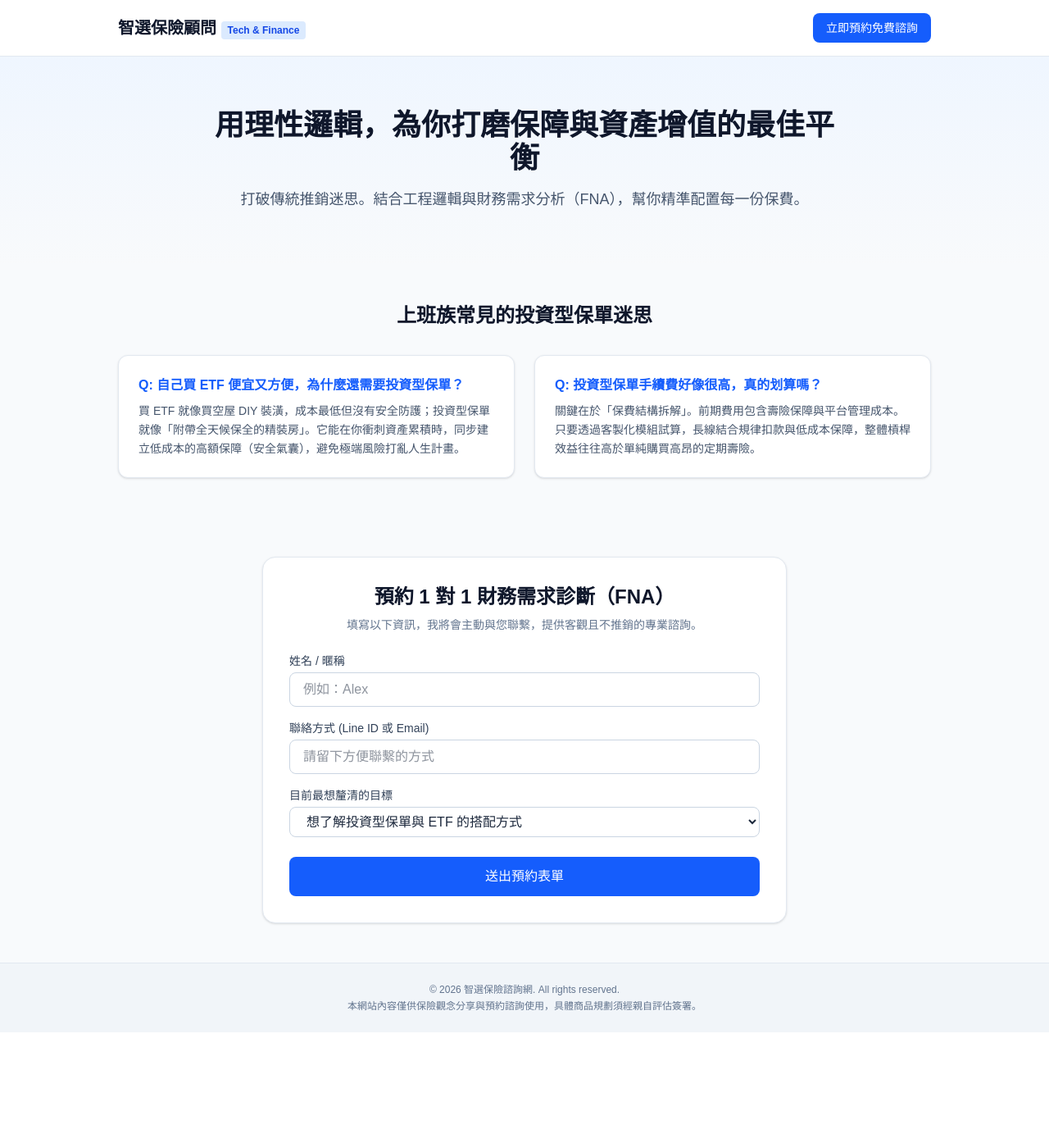
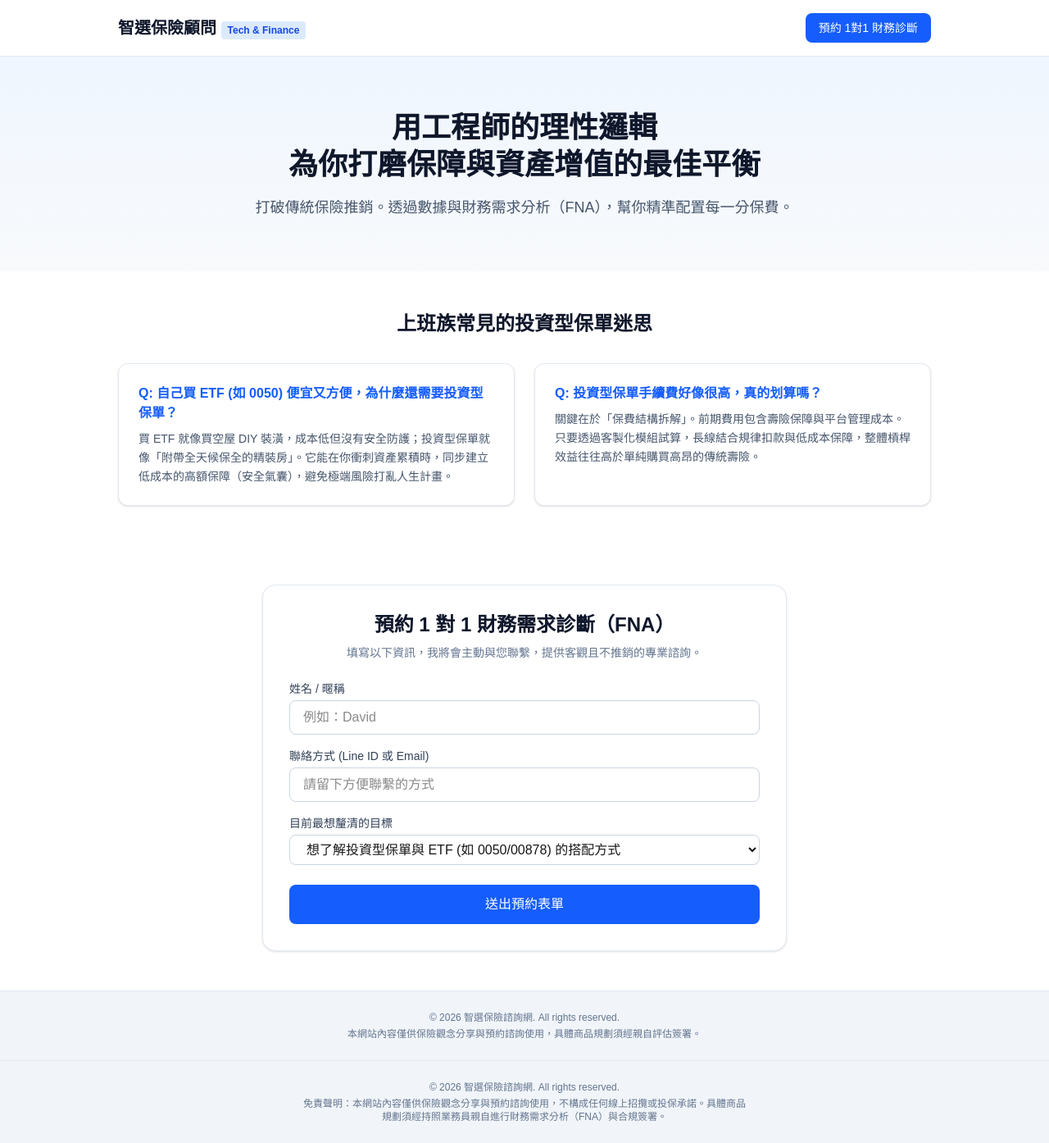
Before and after one commit to wennnny/my-insurance-site, a Next.js app: page / in a window 1280 px wide. Shown: the whole page at 82% size. Before the commit the page ends 1259 px from the top, so only its background shows below. Built offline with nearby package versions, Linux system fonts and the light colour scheme.

Commit message:
update api to send email.

```diff
--- a/app/layout.tsx
+++ b/app/layout.tsx
@@ -1,29 +1,45 @@
-import type { Metadata } from "next";
-import { Geist, Geist_Mono } from "next/font/google";
-import "./globals.css";
-
-const geistSans = Geist({
-  variable: "--font-geist-sans",
-  subsets: ["latin"],
-});
-
-const geistMono = Geist_Mono({
-  variable: "--font-geist-mono",
-  subsets: ["latin"],
-});
+import type { Metadata } from 'next';
+import './globals.css';
 
 export const metadata: Metadata = {
-  title: "Create Next App",
-  description: "Generated by create next app",
+  title: '智選保險顧問 | Tech & Finance',
+  description: '結合工程邏輯與財務需求分析（FNA），為你打造客觀、透明的保險與資產配置方案。',
 };
 
-export default function RootLayout({ children }: LayoutProps<"/">) {
+export default function RootLayout({
+  children,
+}: {
+  children: React.ReactNode;
+}) {
   return (
-    <html
-      lang="en"
-      className={`${geistSans.variable} ${geistMono.variable} h-full antialiased`}
-    >
-      <body className="min-h-full flex flex-col">{children}</body>
+    <html lang="zh-TW">
+      <body className="min-h-screen bg-slate-50 text-slate-800 flex flex-col justify-between">
+        {/* Header */}
+        <header className="bg-white border-b border-slate-200 sticky top-0 z-50">
+          <div className="max-w-5xl mx-auto px-4 py-4 flex justify-between items-center">
+            <h1 className="text-xl font-bold text-slate-900">
+              智選保險顧問 <span className="text-xs bg-blue-100 text-blue-700 px-2 py-1 rounded">Tech & Finance</span>
+            </h1>
+            <a
+              href="#booking"
+              className="bg-blue-600 hover:bg-blue-700 text-white px-4 py-2 rounded-lg font-medium transition-colors text-sm"
+            >
+              預約 1對1 財務診斷
+            </a>
+          </div>
+        </header>
+
+        {/* Main Content */}
+        <main className="flex-grow">{children}</main>
+
+        {/* Footer */}
+        <footer className="bg-slate-100 border-t border-slate-200 py-6 text-center text-xs text-slate-500">
+          <p>© 2026 智選保險諮詢網. All rights reserved.</p>
+          <p className="mt-1 max-w-xl mx-auto px-4">
+            免責聲明：本網站內容僅供保險觀念分享與預約諮詢使用，不構成任何線上招攬或投保承諾。具體商品規劃須經持照業務員親自進行財務需求分析（FNA）與合規簽署。
+          </p>
+        </footer>
+      </body>
     </html>
   );
 }
--- a/app/page.tsx
+++ b/app/page.tsx
@@ -1,104 +1,47 @@
 "use client";
 
 import React from 'react';
+import BookingForm from '@/components/BookingForm';
 
 export default function Home() {
   return (
-    <div className="min-h-screen bg-slate-50 text-slate-800">
-      {/* 頁首 Header */}
-      <header className="bg-white border-b border-slate-200 sticky top-0 z-50">
-        <div className="max-w-5xl mx-auto px-4 py-4 flex justify-between items-center">
-          <h1 className="text-xl font-bold text-slate-900">
-            智選保險顧問 <span className="text-xs bg-blue-100 text-blue-700 px-2 py-1 rounded">Tech & Finance</span>
-          </h1>
-          <a
-            href="#booking"
-            className="bg-blue-600 hover:bg-blue-700 text-white px-4 py-2 rounded-lg font-medium transition-colors text-sm"
-          >
-            立即預約免費諮詢
-          </a>
-        </div>
-      </header>
-
+    <div>
       {/* Hero 區塊 */}
       <section className="bg-gradient-to-b from-blue-50 to-slate-50 py-16 px-4">
         <div className="max-w-3xl mx-auto text-center space-y-4">
-          <h2 className="text-3xl md:text-4xl font-extrabold text-slate-900">
-            用理性邏輯，為你打磨保障與資產增值的最佳平衡
+          <h2 className="text-3xl md:text-4xl font-extrabold text-slate-900 leading-tight">
+            用工程師的理性邏輯<br />為你打磨保障與資產增值的最佳平衡
           </h2>
           <p className="text-slate-600 text-lg">
-            打破傳統推銷迷思。結合工程邏輯與財務需求分析（FNA），幫你精準配置每一份保費。
+            打破傳統保險推銷。透過數據與財務需求分析（FNA），幫你精準配置每一分保費。
           </p>
         </div>
       </section>
 
-      {/* 核心區塊 1：保險迷思 QA */}
+      {/* 核心區塊：保險迷思 QA */}
       <section className="max-w-5xl mx-auto px-4 py-12">
         <h3 className="text-2xl font-bold text-slate-900 text-center mb-8">
           上班族常見的投資型保單迷思
         </h3>
         <div className="grid md:grid-cols-2 gap-6">
-          {/* Card 1 */}
           <div className="bg-white p-6 rounded-xl border border-slate-200 shadow-sm hover:shadow-md transition-shadow">
-            <div className="text-blue-600 font-semibold mb-2">Q: 自己買 ETF 便宜又方便，為什麼還需要投資型保單？</div>
+            <div className="text-blue-600 font-semibold mb-2">Q: 自己買 ETF (如 0050) 便宜又方便，為什麼還需要投資型保單？</div>
             <p className="text-slate-600 text-sm leading-relaxed">
-              買 ETF 就像買空屋 DIY 裝潢，成本最低但沒有安全防護；投資型保單就像「附帶全天候保全的精裝房」。它能在你衝刺資產累積時，同步建立低成本的高額保障（安全氣囊），避免極端風險打亂人生計畫。
+              買 ETF 就像買空屋 DIY 裝潢，成本低但沒有安全防護；投資型保單就像「附帶全天候保全的精裝房」。它能在你衝刺資產累積時，同步建立低成本的高額保障（安全氣囊），避免極端風險打亂人生計畫。
             </p>
           </div>
-          {/* Card 2 */}
           <div className="bg-white p-6 rounded-xl border border-slate-200 shadow-sm hover:shadow-md transition-shadow">
             <div className="text-blue-600 font-semibold mb-2">Q: 投資型保單手續費好像很高，真的划算嗎？</div>
             <p className="text-slate-600 text-sm leading-relaxed">
-              關鍵在於「保費結構拆解」。前期費用包含壽險保障與平台管理成本。只要透過客製化模組試算，長線結合規律扣款與低成本保障，整體槓桿效益往往高於單純購買高昂的定期壽險。
+              關鍵在於「保費結構拆解」。前期費用包含壽險保障與平台管理成本。只要透過客製化模組試算，長線結合規律扣款與低成本保障，整體槓桿效益往往高於單純購買高昂的傳統壽險。
             </p>
           </div>
         </div>
       </section>
 
-      {/* 核心區塊 2：線上預約諮詢表單 */}
-      <section id="booking" className="max-w-2xl mx-auto px-4 py-12">
-        <div className="bg-white p-8 rounded-2xl border border-slate-200 shadow-sm">
-          <h3 className="text-2xl font-bold text-slate-900 text-center mb-2">
-            預約 1 對 1 財務需求診斷（FNA）
-          </h3>
-          <p className="text-slate-500 text-center text-sm mb-6">
-            填寫以下資訊，我將會主動與您聯繫，提供客觀且不推銷的專業諮詢。
-          </p>
+      {/* 預約表單元件 */}
+      <BookingForm />
 
-          <form className="space-y-4" onSubmit={(e) => e.preventDefault()}>
-            <div>
-              <label className="block text-sm font-medium text-slate-700 mb-1">姓名 / 暱稱</label>
-              <input
-                type="text"
-                placeholder="例如：Alex"
-                className="w-full px-4 py-2 border border-slate-300 rounded-lg focus:ring-2 focus:ring-blue-500 focus:outline-none"
-              />
-            </div>
-            <div>
-              <label className="block text-sm font-medium text-slate-700 mb-1">聯絡方式 (Line ID 或 Email)</label>
-              <input
-                type="text"
-                placeholder="請留下方便聯繫的方式"
-                className="w-full px-4 py-2 border border-slate-300 rounded-lg focus:ring-2 focus:ring-blue-500 focus:outline-none"
-              />
-            </div>
-            <div>
-              <label className="block text-sm font-medium text-slate-700 mb-1">目前最想釐清的目標</label>
-              <select className="w-full px-4 py-2 border border-slate-300 rounded-lg focus:ring-2 focus:ring-blue-500 focus:outline-none">
-                <option>想了解投資型保單與 ETF 的搭配方式</option>
-                <option>評估現有保單是否需要調整</option>
-                <option>規劃退休金與家庭保障額度</option>
-              </select>
-            </div>
-            <button
-              type="submit"
-              className="w-full bg-blue-600 hover:bg-blue-700 text-white font-medium py-3 rounded-lg transition-colors mt-2"
-            >
-              送出預約表單
-            </button>
-          </form>
-        </div>
-      </section>
 
       {/* 頁尾 Footer */}
       <footer className="bg-slate-100 border-t border-slate-200 py-6 text-center text-xs text-slate-500">
--- /dev/null
+++ b/components/BookingForm.tsx
@@ -0,0 +1,75 @@
+"use client";
+
+import React, { useState } from 'react';
+
+export default function BookingForm() {
+  const [submitted, setSubmitted] = useState(false);
+
+  const handleSubmit = async (e: React.FormEvent) => {
+    e.preventDefault();
+
+    const res = await fetch('/api/contact', {
+        method: 'POST',
+        headers: { 'Content-Type': 'application/json' },
+        body: JSON.stringify({ name, contact, goal }),
+    });
+
+    if (res.ok) {
+        setSubmitted(true);
+    }
+  };
+
+  return (
+    <div id="booking" className="max-w-2xl mx-auto px-4 py-12">
+      <div className="bg-white p-8 rounded-2xl border border-slate-200 shadow-sm">
+        <h3 className="text-2xl font-bold text-slate-900 text-center mb-2">
+          預約 1 對 1 財務需求診斷（FNA）
+        </h3>
+        <p className="text-slate-500 text-center text-sm mb-6">
+          填寫以下資訊，我將會主動與您聯繫，提供客觀且不推銷的專業諮詢。
+        </p>
+
+        {submitted ? (
+          <div className="bg-green-50 text-green-800 p-4 rounded-lg text-center font-medium">
+            ✅ 感謝您的預約！我會在 24 小時之內與您聯繫。
+          </div>
+        ) : (
+          <form className="space-y-4" onSubmit={handleSubmit}>
+            <div>
+              <label className="block text-sm font-medium text-slate-700 mb-1">姓名 / 暱稱</label>
+              <input
+                required
+                type="text"
+                placeholder="例如：David"
+                className="w-full px-4 py-2 border border-slate-300 rounded-lg focus:ring-2 focus:ring-blue-500 focus:outline-none"
+              />
+            </div>
+            <div>
+              <label className="block text-sm font-medium text-slate-700 mb-1">聯絡方式 (Line ID 或 Email)</label>
+              <input
+                required
+                type="text"
+                placeholder="請留下方便聯繫的方式"
+                className="w-full px-4 py-2 border border-slate-300 rounded-lg focus:ring-2 focus:ring-blue-500 focus:outline-none"
+              />
+            </div>
+            <div>
+              <label className="block text-sm font-medium text-slate-700 mb-1">目前最想釐清的目標</label>
+              <select className="w-full px-4 py-2 border border-slate-300 rounded-lg focus:ring-2 focus:ring-blue-500 focus:outline-none">
+                <option>想了解投資型保單與 ETF (如 0050/00878) 的搭配方式</option>
+                <option>評估現有保單是否需要調整</option>
+                <option>規劃退休金與家庭高額保障</option>
+              </select>
+            </div>
+            <button
+              type="submit"
+              className="w-full bg-blue-600 hover:bg-blue-700 text-white font-medium py-3 rounded-lg transition-colors mt-2"
+            >
+              送出預約表單
+            </button>
+          </form>
+        )}
+      </div>
+    </div>
+  );
+}
--- a/package.json
+++ b/package.json
@@ -11,7 +11,8 @@
   "dependencies": {
     "next": "16.3.0",
     "react": "19.2.8",
-    "react-dom": "19.2.8"
+    "react-dom": "19.2.8",
+    "resend": "^6.19.0"
   },
   "devDependencies": {
     "@tailwindcss/postcss": "^4",
```
Also changed, not shown: app/api/contact/route.ts (added, +28 -0 lines), 1 other file (tests, documents, lock files or other folders).
